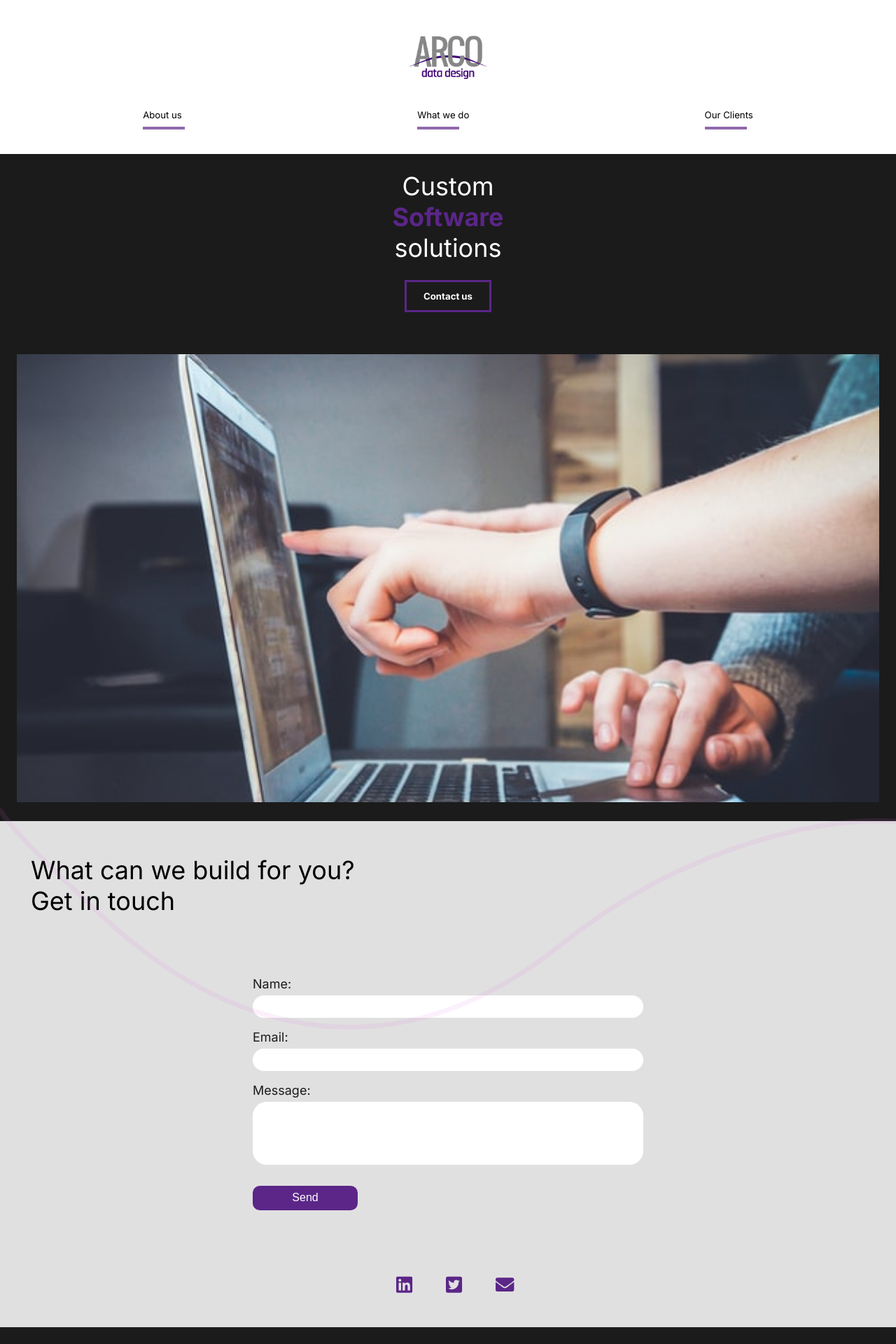
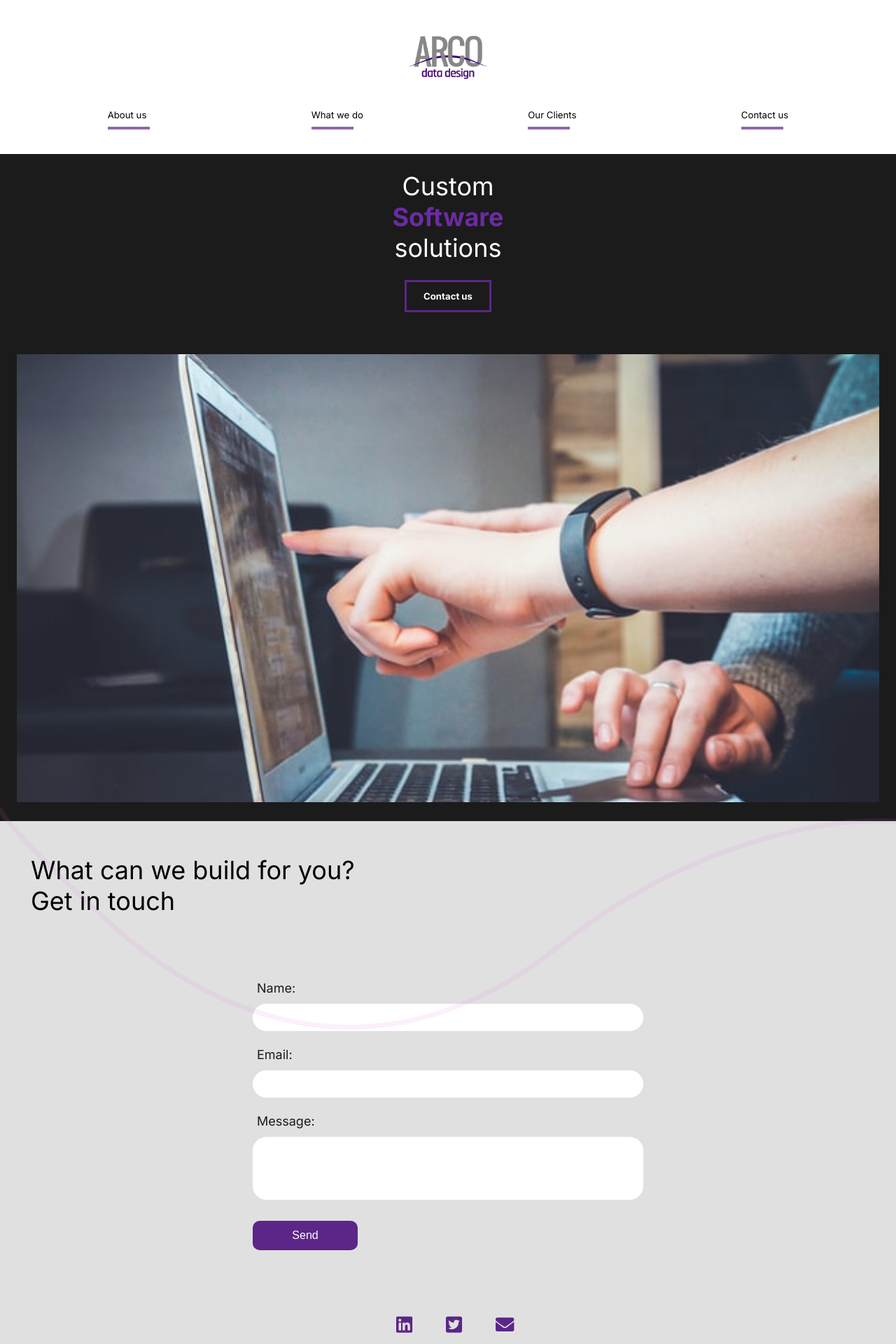
Before and after one commit to kceron/a-site-one, a React (Create React App) app: page / in a window 1280 px wide. Shown: the top 1920 px of the page at 70% size. Before the commit the page ends 1896 px from the top, so only its background shows below. Built offline with nearby package versions, Linux system fonts and the light colour scheme.

Commit message:
scroll fix

```diff
--- a/src/animation.js
+++ b/src/animation.js
@@ -44,6 +44,7 @@ export const titleAnim = {
     y: 0,
     transition: { duration: 0.5, ease: "easeOut" },
   },
+
 };
 
 export const fade = {
--- a/src/components/GlobalStyle.js
+++ b/src/components/GlobalStyle.js
@@ -59,7 +59,7 @@ a{
 
 span{
     font-weight: bold;
-    color: #5B2688;
+    color: rgb(107, 44, 163);
 }
 
 p{
--- a/src/components/Nav.js
+++ b/src/components/Nav.js
@@ -9,17 +9,19 @@ const Nav = () => {
   const { pathname } = useLocation();
   const scrollUp = () => {
     const section = document.querySelector("#about-us");
-    if (section) {
-      section.scrollIntoView({ behavior: "smooth", block: "start" });
-    }
+    // if (section) {
+    section.scrollIntoView({ behavior: "smooth", block: "start" });
+    // }
+  };
+  const handleClick = () => {
+    const section = document.querySelector("#contact-us");
+    section.scrollIntoView({ behavior: "smooth", block: "start" });
   };
 
   return (
     <StyledNav>
       <h1>
-        <Link onClick={scrollUp}>
-          <img id="logo" src={arcoLogo} alt="arco logo" />
-        </Link>
+        <img id="logo" onClick={scrollUp} src={arcoLogo} alt="arco logo" />
       </h1>
       <ul>
         <li>
@@ -52,8 +54,8 @@ const Nav = () => {
             animate={{ width: pathname === "/clients" ? "50%" : "0%" }}
           />
         </li>
-        {/* <li>
-          <Link onClick={scroll} className="nav-link" to="/contact">
+        <li>
+          <Link onClick={() => {pathname === "/" && handleClick()}} className="nav-link" to="/">
             Contact us
           </Link>
           <Line
@@ -61,7 +63,7 @@ const Nav = () => {
             initial={{ width: "0%" }}
             animate={{ width: pathname === "/contact" ? "50%" : "0%" }}
           />
-        </li> */}
+        </li>
       </ul>
     </StyledNav>
   );
@@ -93,10 +95,15 @@ const StyledNav = styled.nav`
   li {
     padding-left: 8rem;
     position: relative;
+    transition: 0.2s ease;
   }
   .nav-link {
     color: black;
   }
+  li:hover {
+    transform: scale(1.05);
+  }
+
   @media (max-width: 1300px) {
     flex-direction: column;
     padding: 2rem 1rem;
--- a/src/pages/ContactUs.js
+++ b/src/pages/ContactUs.js
@@ -21,7 +21,7 @@ const ContactUs = () => {
       initial="hidden"
       animate="show"
       exit="exit"
-      style={{ background: "rgb(225 224 225)" }}
+      style={{ background: "rgb(225 224 225)", scrollMarginTop: "8rem" }}
     >
       <StyledTitle>
         <Hide>
@@ -59,7 +59,7 @@ const ContactUs = () => {
             />
 
             <div className="">
-              <input type="submit" value="Send"></input>
+              <input className="send-button" type="submit" value="Send"></input>
             </div>
           </form>
         </FormContainer>
@@ -145,6 +145,9 @@ const StyledSocial = styled(motion.div)`
   span {
     color: #5b2688;
   }
+  span:hover {
+    color: rgb(137, 57, 206);
+  }
 `;
 
 const FormContainer = styled.div`
@@ -164,12 +167,13 @@ const FormContainer = styled.div`
     margin-bottom: 3px;
     font-size: 18px;
     color: #1b1b1b;
+    padding: 0.5rem;
   }
   form input,
   form textarea {
     margin-top: 0.25rem;
     margin-bottom: 1rem;
-    padding: 0.7rem;
+    padding: 1rem;
     transition: all 0.3s;
     border-radius: 20px;
     border: 1px solid var(--gray);
@@ -195,6 +199,9 @@ const FormContainer = styled.div`
     outline: none;
     background-color: #ddd2dc;
   }
+  .send-button:hover {
+    background: rgb(137, 57, 206);
+  }
 `;
 
 export default ContactUs;
--- a/src/styles.js
+++ b/src/styles.js
@@ -13,6 +13,9 @@ export const StyledAbout = styled(motion.div)`
     display: block;
     padding: 2rem 2rem;
     text-align: center;
+  }
+  button:hover {
+    background: rgb(137, 57, 206);
   }
 `;
 
```
